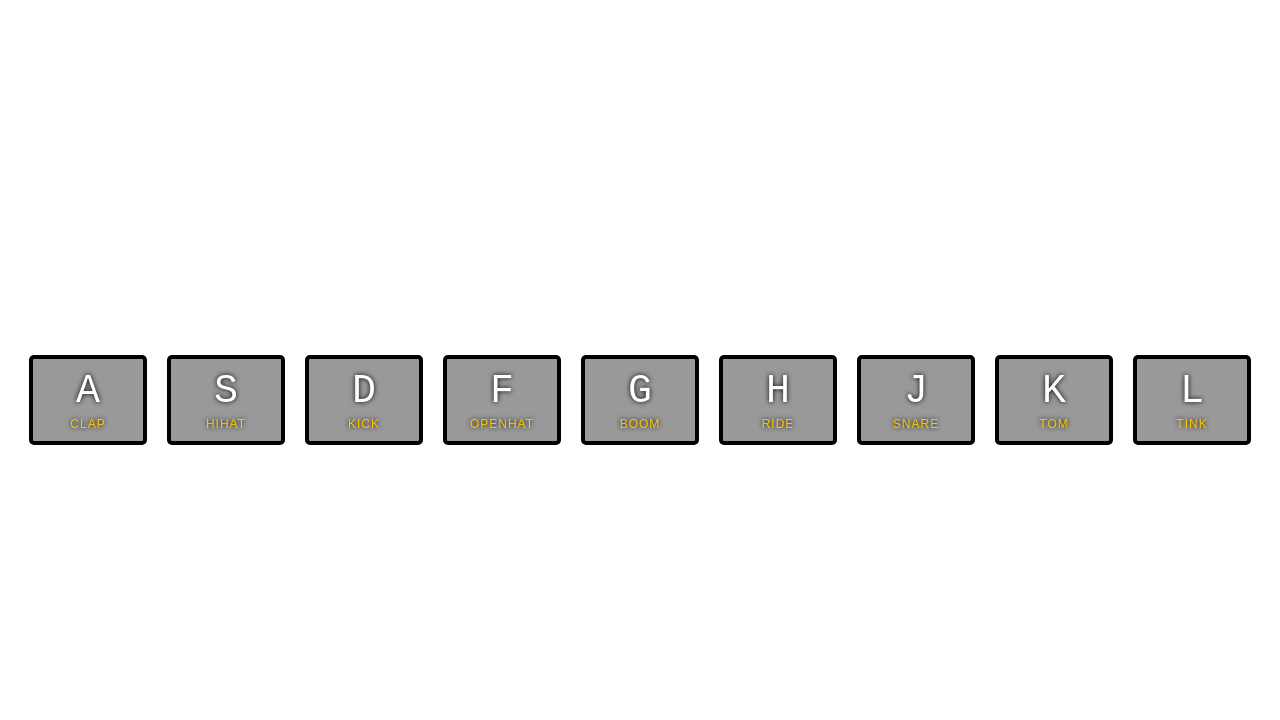
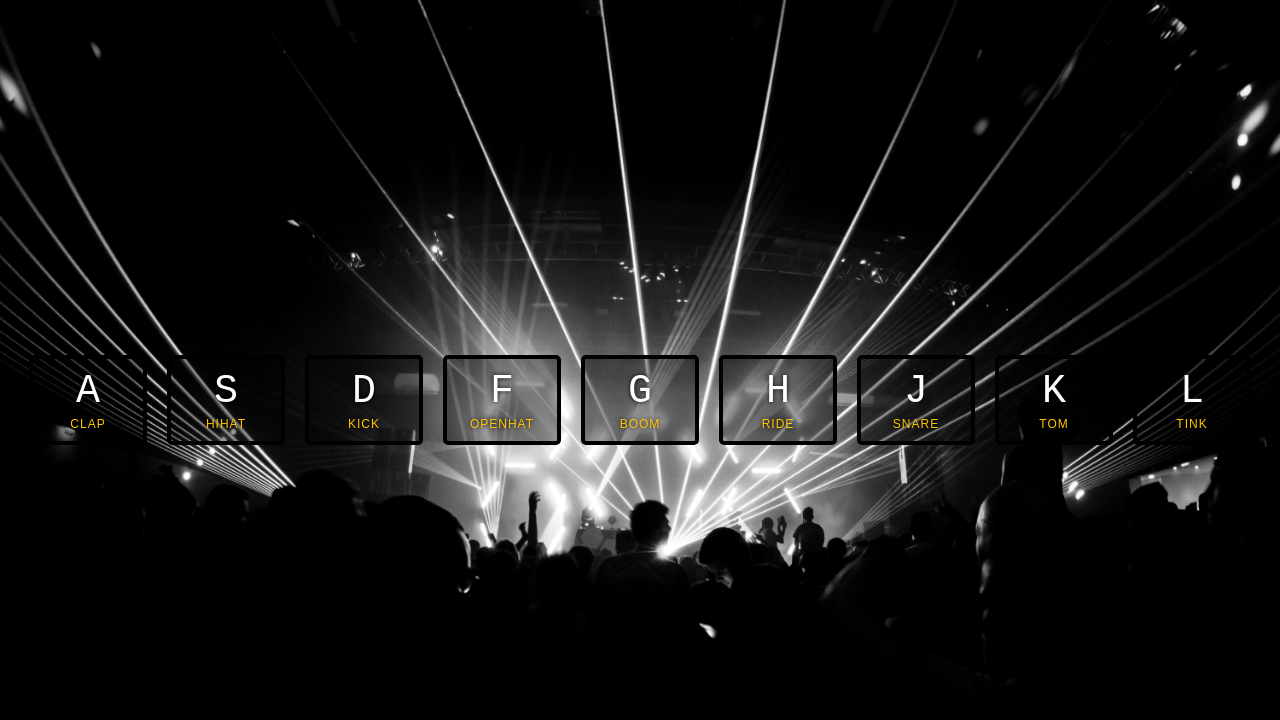
Before and after one commit to heavyzard/30daysofJS, a plain HTML site: page index.html in a window 1280 px wide. Drawn offline with Linux system fonts and the light colour scheme.

Commit message:
Update style.css

```diff
--- a/style.css
+++ b/style.css
@@ -1,6 +1,6 @@
 html {
     font-size: 10px;
-    background: url('./background.jpg') bottom center;
+    background: url('/images/true.jpg');
     background-size: cover;
   }
 
@@ -8,11 +8,6 @@ html {
     margin: 0;
     padding: 0;
     font-family: sans-serif;
-  }
-
-  body {
-    background-image: url(/images/wallpaperflare.com_wallpaper\ \(1\).jpg);
-    background-size: cover;
   }
 
   .keys {
```
